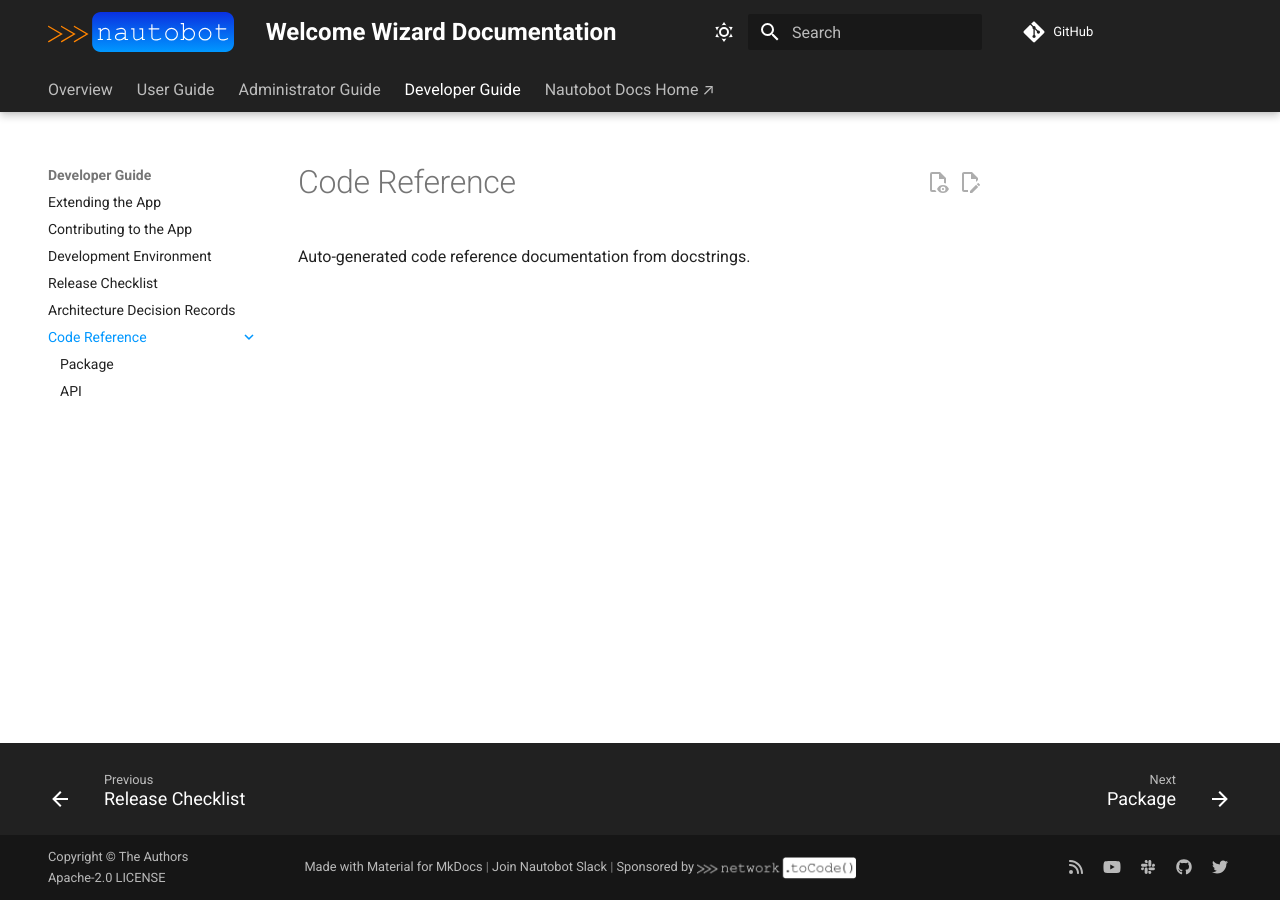
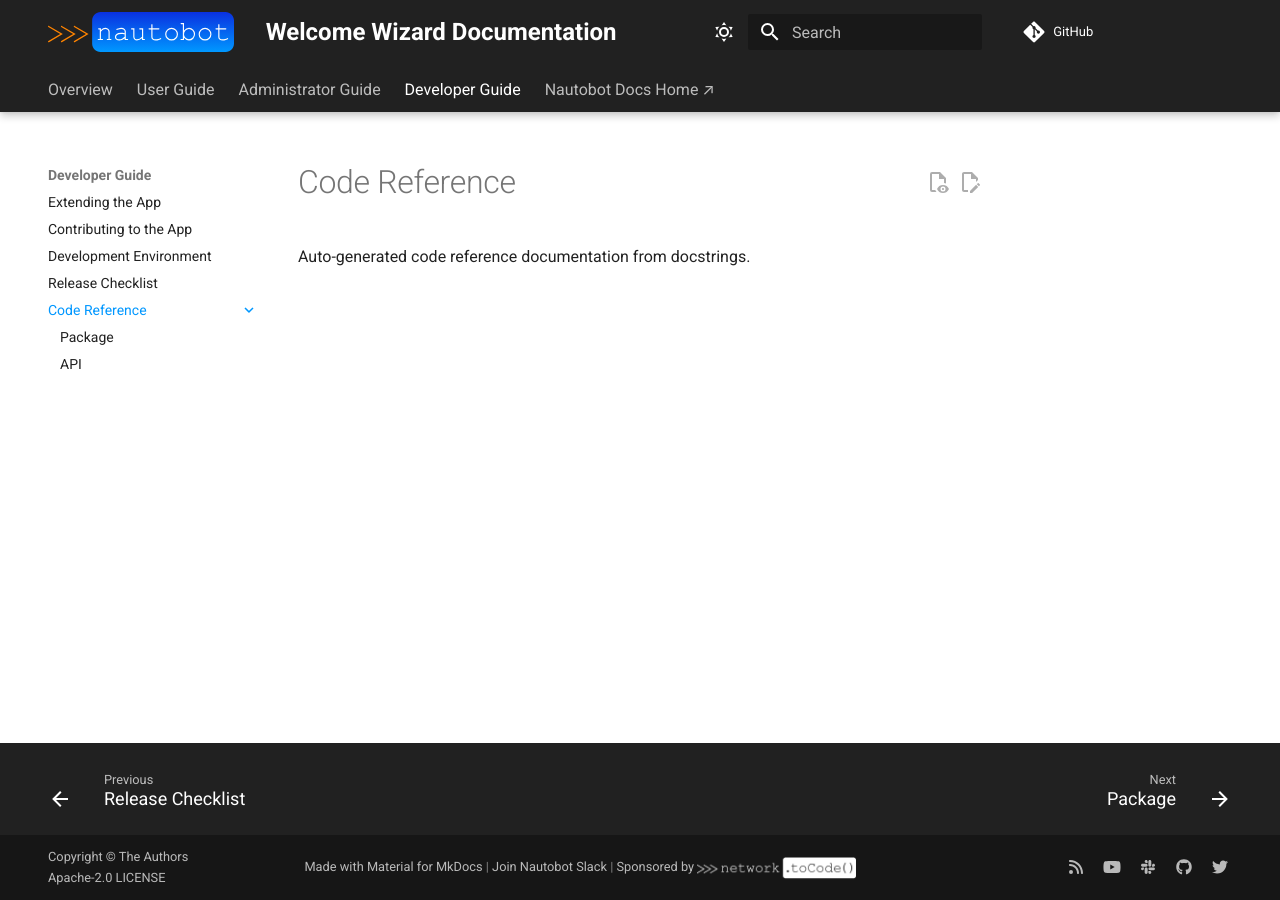
Before and after one commit to nautobot/nautobot-app-welcome-wizard, an MkDocs documentation site: the page built from docs/dev/code_reference/index.md, in a window 1280 px wide. Built offline with MkDocs 1.6.1 and Material for MkDocs 9.7.7, drawn with Linux system fonts in a browser that asks for light colours; comment, search, counter and statistics services are not loaded.

Commit message:
remove unused doc refs

```diff
--- a/mkdocs.yml
+++ b/mkdocs.yml
@@ -104,7 +104,6 @@
       - Using the App: "user/app_use_cases.md"
       - Git Data Source: "user/git_datasource.md"
       - Frequently Asked Questions: "user/faq.md"
-      - External Interactions: "user/external_interactions.md"
   - Administrator Guide:
       - Install and Configure: "admin/install.md"
       - Upgrade: "admin/upgrade.md"
@@ -120,7 +119,6 @@
       - Contributing to the App: "dev/contributing.md"
       - Development Environment: "dev/dev_environment.md"
       - Release Checklist: "dev/release_checklist.md"
-      - Architecture Decision Records: "dev/arch_decision.md"
       - Code Reference:
           - "dev/code_reference/index.md"
           - Package: "dev/code_reference/package.md"
```
